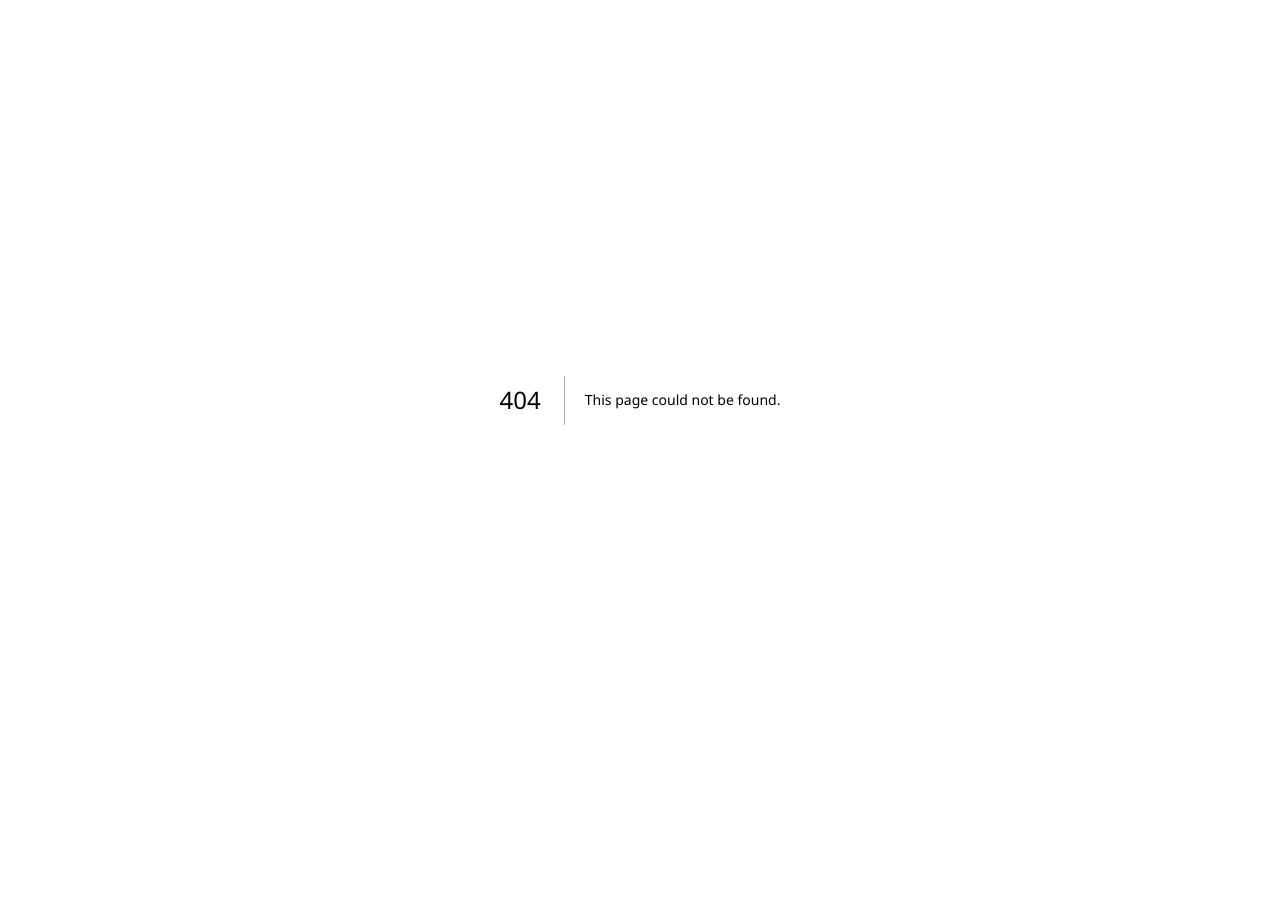
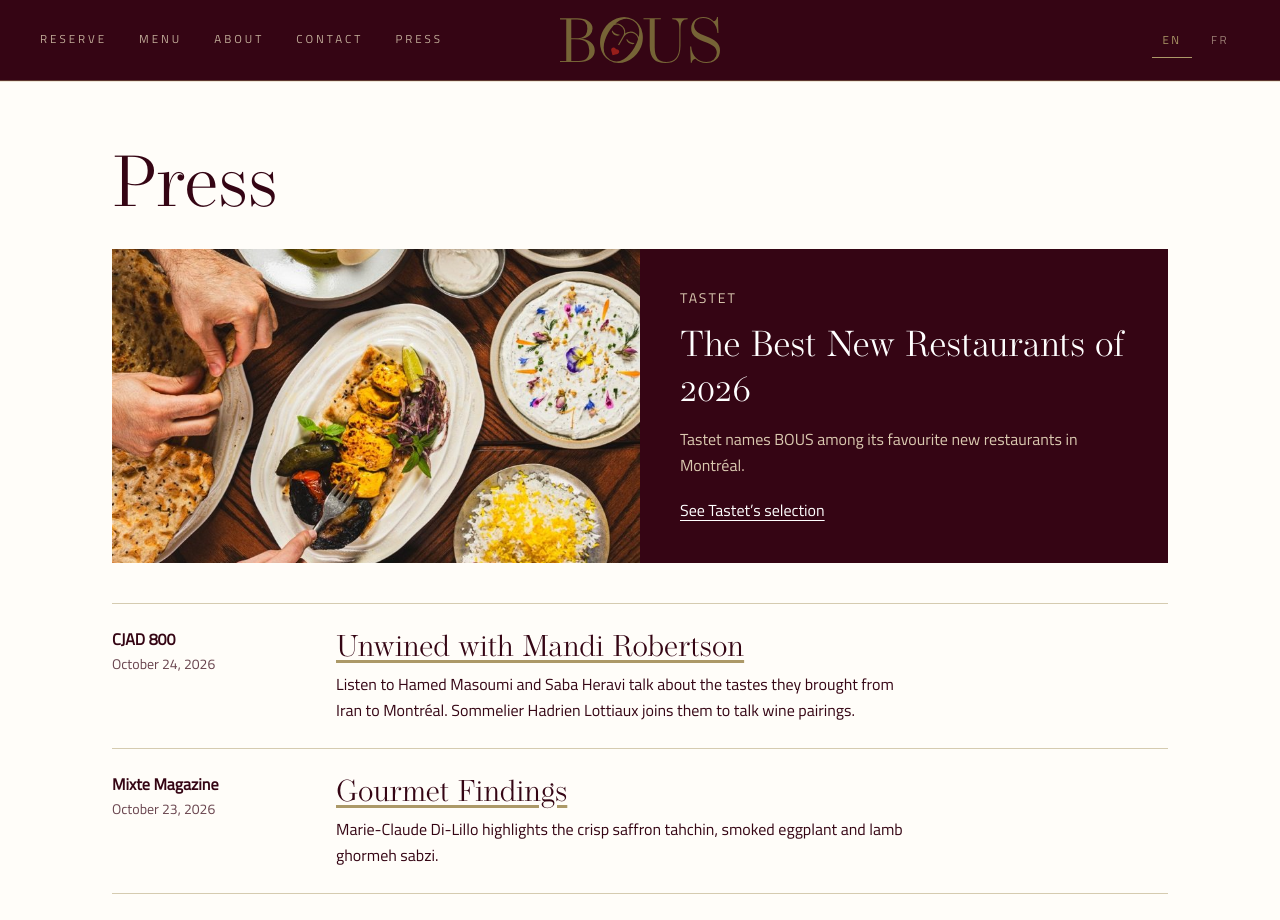
Before and after one commit to BOUS-Persian-Cuisine/website, a Next.js app: page /press in a window 1280 px wide. Before the commit this address had no page. Shown: the top 920 px of the page. Before the commit the page ends 800 px from the top, so only its background shows below. Built offline with nearby package versions, Linux system fonts and the light colour scheme.

Commit message:
Add bilingual Press page with selected BOUS coverage

```diff
--- a/src/components/SiteHeader.tsx
+++ b/src/components/SiteHeader.tsx
@@ -85,7 +85,7 @@ export function SiteHeader() {
         <div className="mx-auto grid h-18 w-full max-w-7xl grid-cols-[1fr_auto_1fr] items-center px-4 sm:px-6 lg:h-20 lg:px-10">
           <nav
             aria-label={t.header.menuLabel}
-            className="hidden items-center gap-8 md:flex"
+            className="hidden items-center gap-4 lg:flex xl:gap-8"
           >
             <a
               href={reservationUrl}
@@ -102,11 +102,14 @@ export function SiteHeader() {
             <Link href="/contact" className={navLinkClass}>
               {t.header.nav.contact}
             </Link>
+            <Link href="/press" className={navLinkClass}>
+              {t.header.nav.press}
+            </Link>
           </nav>
 
           <button
             type="button"
-            className={`${iconButtonClass} justify-self-start md:hidden`}
+            className={`${iconButtonClass} justify-self-start lg:hidden`}
             aria-controls="site-menu"
             aria-expanded={isMobileMenuOpen}
             aria-label={t.header.openMenu}
@@ -157,7 +160,7 @@ export function SiteHeader() {
             />
           </Link>
 
-          <div className="hidden items-center justify-end gap-2 md:flex">
+          <div className="hidden items-center justify-end gap-2 lg:flex">
             {languageOptions.map((option) => {
               const isSelected = language === option;
 
@@ -185,7 +188,7 @@ export function SiteHeader() {
             })}
           </div>
 
-          <div className="h-11 w-11 justify-self-end md:hidden" aria-hidden />
+          <div className="h-11 w-11 justify-self-end lg:hidden" aria-hidden />
         </div>
       </header>
 
@@ -266,6 +269,13 @@ export function SiteHeader() {
               >
                 {t.header.nav.contact}
               </Link>
+              <Link
+                href="/press"
+                className="transition-colors hover:text-bous-red"
+                onClick={() => setIsMobileMenuOpen(false)}
+              >
+                {t.header.nav.press}
+              </Link>
 
               <div className="flex gap-4 pt-4 text-sm tracking-[0.24em]">
                 {languageOptions.map((option) => {
--- a/src/context/LanguageContext.tsx
+++ b/src/context/LanguageContext.tsx
@@ -26,6 +26,7 @@ type Translations = {
       menu: string;
       about: string;
       contact: string;
+      press: string;
     };
     languageAriaLabels: Record<Language, string>;
   };
@@ -93,6 +94,7 @@ export const translations: Record<Language, Translations> = {
         menu: "Menu",
         about: "About",
         contact: "Contact",
+        press: "Press",
       },
       languageAriaLabels: {
         en: "Show site in English",
@@ -155,6 +157,7 @@ export const translations: Record<Language, Translations> = {
         menu: "Menu",
         about: "À propos",
         contact: "Contact",
+        press: "Presse",
       },
       languageAriaLabels: {
         en: "Afficher le site en anglais",
--- /dev/null
+++ b/src/pages/press.tsx
@@ -0,0 +1,150 @@
+import Image from "next/image";
+
+import { SiteLayout } from "@/components/SiteLayout";
+import { useLanguage, type Language } from "@/context/LanguageContext";
+
+type Translation = Record<Language, string>;
+type Story = {
+  outlet: string;
+  date: string;
+  title: string | Translation;
+  url: string | Translation;
+  summary: Translation;
+  sourceLanguage?: Language;
+};
+
+const bestNew = {
+  en: "https://tastet.ca/en/lists/best-new-restaurants-montreal-2026/",
+  fr: "https://tastet.ca/listes/meilleurs-nouveaux-restos-montreal-2026/",
+};
+
+const stories: Story[] = [
+  {
+    outlet: "CJAD 800",
+    date: "2026-10-24",
+    title: "Unwined with Mandi Robertson",
+    url: "https://podcasts.apple.com/ca/podcast/unwined-were-discovering-bous-a-montreal-restaurant/id1733077961?i=1000797929077",
+    sourceLanguage: "en",
+    summary: {
+      en: "Listen to Hamed Masoumi and Saba Heravi talk about the tastes they brought from Iran to Montréal. Sommelier Hadrien Lottiaux joins them to talk wine pairings.",
+      fr: "Hamed Masoumi et Saba Heravi racontent les saveurs qui les ont accompagnés de l’Iran à Montréal. Le sommelier Hadrien Lottiaux se joint à eux pour parler des accords mets et vins.",
+    },
+  },
+  {
+    outlet: "Mixte Magazine",
+    date: "2026-10-23",
+    title: { en: "Gourmet Findings", fr: "Découvertes gastronomiques" },
+    url: { en: "https://www.mixtemagazine.ca/en/restaurant/gourmet-findings/", fr: "https://www.mixtemagazine.ca/resto/decouvertes-gastronomiques/" },
+    summary: {
+      en: "Marie-Claude Di-Lillo highlights the crisp saffron tahchin, smoked eggplant and lamb ghormeh sabzi.",
+      fr: "Marie-Claude Di-Lillo s’attarde au tahchin croustillant au safran, à l’aubergine fumée et au ghormeh sabzi à l’agneau.",
+    },
+  },
+  {
+    outlet: "Offshore Travel Magazine",
+    date: "2026-09-14",
+    title: "Inside BOUS, Montreal’s Buzzy New Persian Restaurant",
+    url: "https://offshoretravelmagazine.com/bous-montreal-persian-restaurant-interview/",
+    sourceLanguage: "en",
+    summary: {
+      en: "In conversation with Renee Morrison, Hamed and Saba explain taarof, tell the story of the wooden tables shipped from Iran and share their fesenjoon recipe.",
+      fr: "Dans un entretien avec Renee Morrison, Hamed et Saba expliquent le taarof, racontent le voyage de leurs tables en bois depuis l’Iran et partagent leur recette de fesenjoon.",
+    },
+  },
+  {
+    outlet: "Le Journal de Montréal",
+    date: "2026-06-25",
+    title: "7 restaurants à visiter cet été",
+    url: "https://www.journaldemontreal.com/2026/06/25/7-restaurants-a-visiter-cet-ete",
+    sourceLanguage: "fr",
+    summary: {
+      en: "Tommy Dion picks BOUS for his summer shortlist, singling out the house-made yogurts and the depth of the slow-cooked stews.",
+      fr: "Tommy Dion retient BOUS parmi ses adresses de l’été et souligne la qualité des yogourts maison et l’intensité des mijotés.",
+    },
+  },
+  {
+    outlet: "Tastet",
+    date: "2026-06-18",
+    title: { en: "BOUS: A Chic Persian Restaurant on Sherbrooke Street West", fr: "BOUS : Adresse chic et cuisine persane sur la rue Sherbrooke Ouest" },
+    url: { en: "https://tastet.ca/en/reviews/bous-a-chic-persian-restaurant-on-sherbrooke-street-west/", fr: "https://tastet.ca/critiques/bous-adresse-chic-et-cuisine-persane-sur-la-rue-sherbrooke-ouest/" },
+    summary: {
+      en: "Tastet follows a meal from saffron rice to date cake, with a stop at the central bar for Persian-inspired mocktails.",
+      fr: "Du riz au safran au gâteau aux dattes, Tastet raconte le repas et s’arrête au bar central pour ses cocktails sans alcool aux parfums persans.",
+    },
+  },
+  {
+    outlet: "La Métropole",
+    date: "2026-05-24",
+    title: "Restaurant BOUS, une cuisine persane authentique",
+    url: "https://lametropole.com/2026/05/24/gastronomie-restaurant-bous-une-cuisine-persane-authentique/",
+    sourceLanguage: "fr",
+    summary: {
+      en: "Myriam Lessard explores the sofreh tradition of gathering around a shared meal and the Persian aromatics in Tao Zrafi’s drinks.",
+      fr: "Myriam Lessard explore la tradition du sofreh, autour duquel on prend le temps de partager un repas, et les aromates persans des cocktails de Tao Zrafi.",
+    },
+  },
+  {
+    outlet: "Eat Drink & Be Carrie",
+    date: "2026-05-21",
+    title: { en: "BOUS Montreal: a NEW Persian Restaurant Redefining Elegant Cuisine", fr: "BOUS Montréal : un NOUVEAU restaurant perse qui redéfinit la cuisine raffinée" },
+    url: { en: "https://eatdrinkbecarrie.com/bous-montreal-a-new-persian-restaurant-redefining-elegant-cuisine/", fr: "https://eatdrinkbecarrie.com/fr/bous-montreal-a-new-persian-restaurant-redefining-elegant-cuisine/" },
+    summary: {
+      en: "At an invited media dinner, Carrie MacPherson finds a favourite in the duck fesenjoon with walnuts and pomegranate.",
+      fr: "Invitée à un souper de presse, Carrie MacPherson a un coup de cœur pour le fesenjoon de canard aux noix et à la grenade.",
+    },
+  },
+];
+
+export default function Press() {
+  const { language, t } = useLanguage();
+  const french = language === "fr";
+  const local = (value: string | Translation) => typeof value === "string" ? value : value[language];
+  const dateFormat = new Intl.DateTimeFormat(french ? "fr-CA" : "en-CA", {
+    month: "long", day: "numeric", year: "numeric", timeZone: "UTC",
+  });
+
+  return (
+    <SiteLayout title={t.header.nav.press + " · BOUS"}>
+      <main className="bg-[#fffdf9] text-bous-burgundy">
+        <div className="mx-auto max-w-6xl px-5 py-12 sm:px-9 sm:py-16 lg:px-12">
+          <h1 className="font-operetta mb-8 text-5xl font-light sm:text-7xl">{t.header.nav.press}</h1>
+          <article className="grid overflow-hidden bg-bous-burgundy text-white md:grid-cols-2">
+            <div className="relative min-h-48 md:min-h-72">
+              <Image src="/img/group-table.jpg" alt="" fill sizes="(min-width: 768px) 50vw, 100vw" className="object-cover" />
+            </div>
+            <div className="flex flex-col justify-center p-7 sm:p-10">
+              <p className="text-sm uppercase tracking-[.14em] text-bous-cream">Tastet</p>
+              <h2 className="font-operetta mt-3 text-4xl font-light leading-tight">
+                {french ? "Les meilleurs nouveaux restos de 2026" : "The Best New Restaurants of 2026"}
+              </h2>
+              <p className="mt-4 leading-relaxed text-bous-cream">
+                {french ? "Tastet sélectionne BOUS parmi ses nouvelles tables préférées à Montréal." : "Tastet names BOUS among its favourite new restaurants in Montréal."}
+              </p>
+              <a href={bestNew[language]} className="mt-5 self-start underline underline-offset-4">
+                {french ? "Voir la sélection de Tastet" : "See Tastet’s selection"}
+              </a>
+            </div>
+          </article>
+          <ul className="mt-10 divide-y divide-bous-gold/50 border-y border-bous-gold/50">
+            {stories.map(story => (
+              <li key={story.outlet} className="grid gap-2 py-6 sm:grid-cols-[12rem_1fr] sm:gap-8">
+                <div>
+                  <p className="font-semibold">{story.outlet}</p>
+                  <time dateTime={story.date} className="text-sm text-bous-burgundy/75">{dateFormat.format(new Date(story.date))}</time>
+                </div>
+                <article>
+                  <h2 className="font-operetta text-2xl font-light sm:text-3xl">
+                    <a href={local(story.url)} hrefLang={story.sourceLanguage ?? language} lang={story.sourceLanguage ?? language} className="underline decoration-bous-gold underline-offset-4 hover:text-bous-red">
+                      {local(story.title)}
+                    </a>
+                  </h2>
+                  <p className="mt-2 max-w-[65ch] leading-relaxed">{story.summary[language]}</p>
+                </article>
+              </li>
+            ))}
+          </ul>
+        </div>
+      </main>
+    </SiteLayout>
+  );
+}
```
